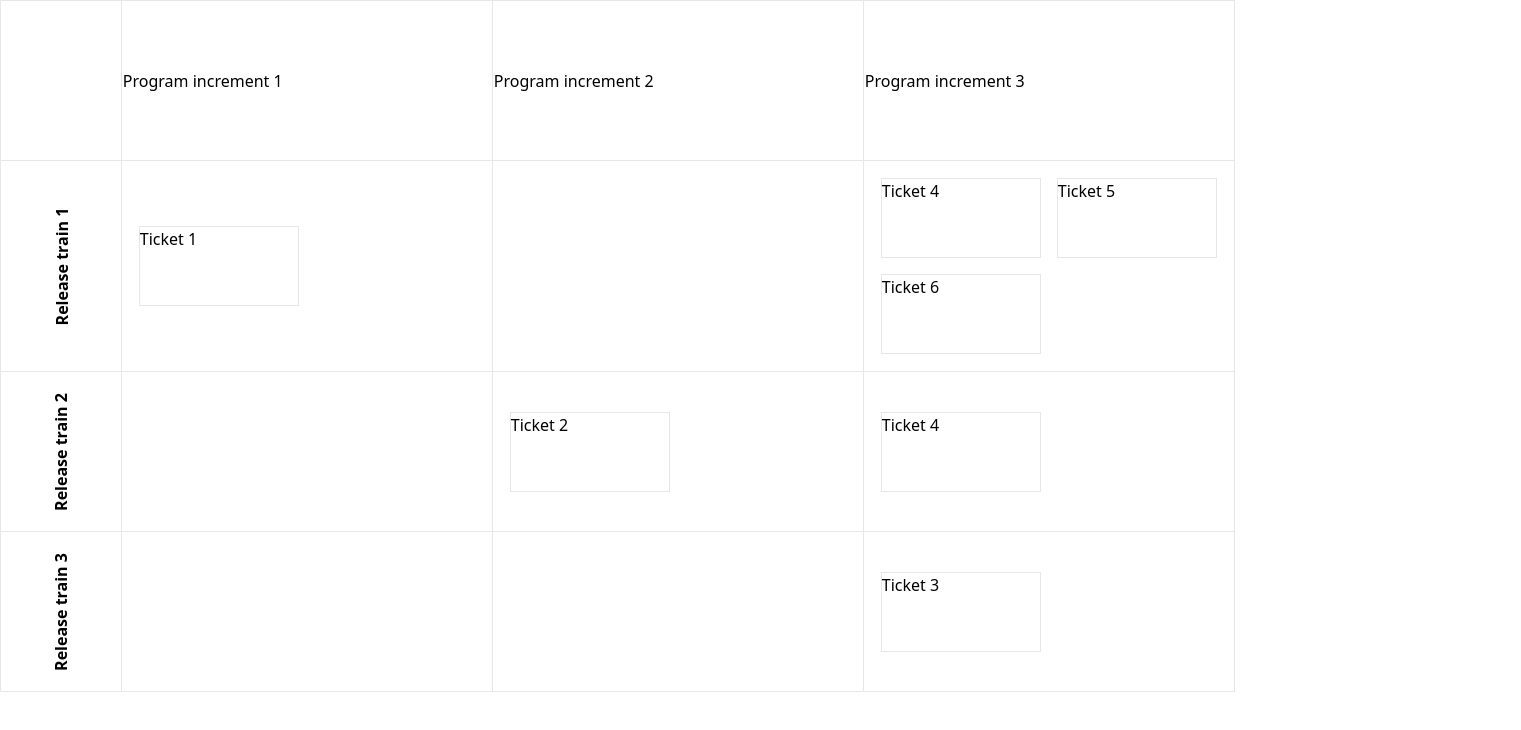
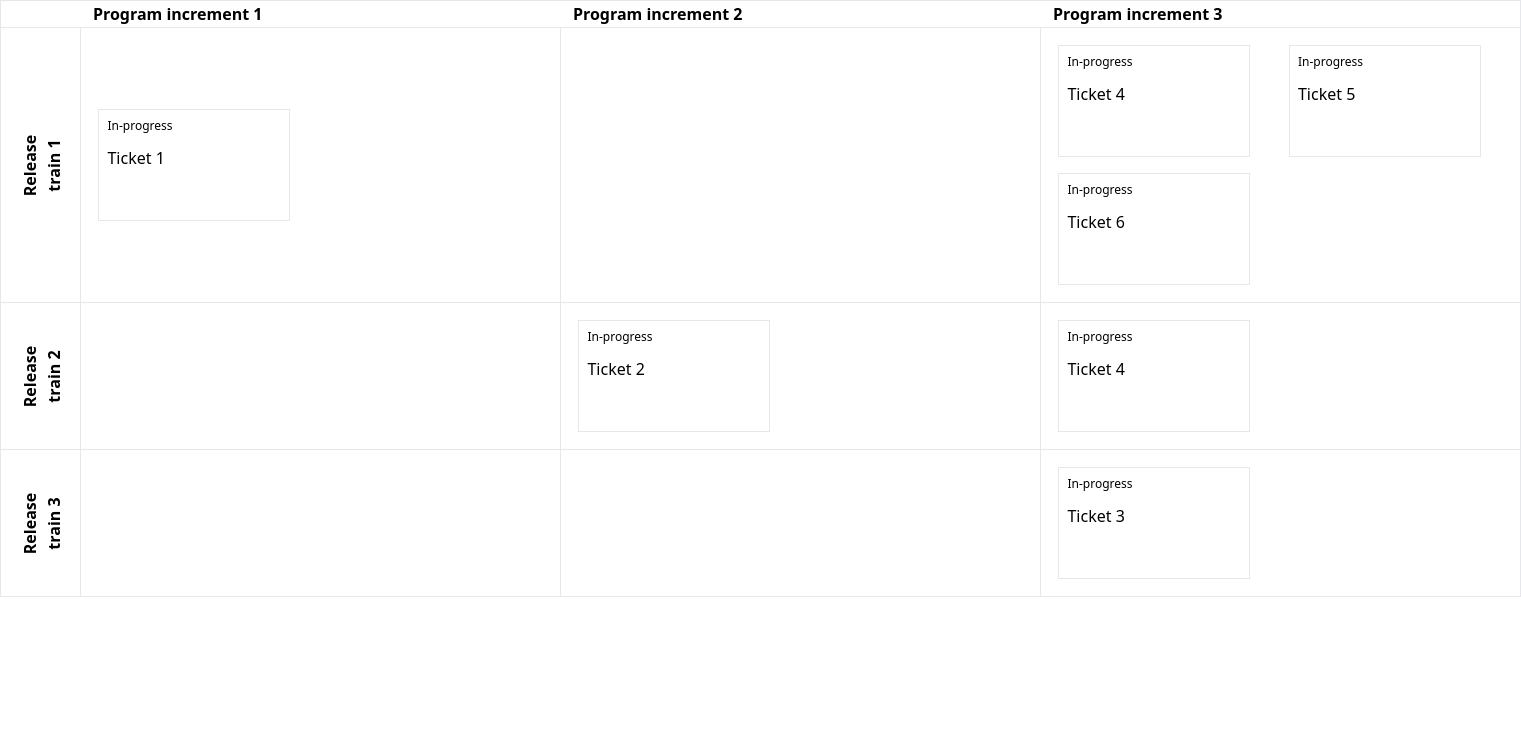
Before and after one commit to ArkadiNazarian/planning-board, a React (Create React App) app: page / in a window 1280 px wide. Shown: the top 730 px of the page, 1521 px wide, since content can reach past the window. Built offline with nearby package versions, Linux system fonts and the light colour scheme.

Commit message:
css was added

```diff
--- a/src/App.tsx
+++ b/src/App.tsx
@@ -3,22 +3,44 @@ import { release_train_list, program_increment_list } from "./data";
 import './my.css'
 
 const App = () => {
+
+  const color_picker = (index: number) => {
+    console.log(index)
+    switch (index) {
+      case 1:
+        return "custom_yellow";
+      case 2:
+        return "custom_red";
+      case 3:
+        return "custom_purple";
+      case 4:
+        return "custom_pink";
+      default:
+        break;
+    }
+  }
+
   return (
-    <div>
+    <div className="tw-w-full">
       <table className="tw-border">
+        <tbody>
           {
             release_train_list.map((train_value, train_index) => (
-            <tr>
-              <th className="tw-border">{train_value.title}</th>
+              <tr key={train_value._id}>
+                <th className={`${train_index === 0 ? "tw-border-none" : "tw-border"}`}>
+                  <div className={`tw-bg-${color_picker(train_index)} tw-p-2`}>
+                    {train_value.title}
+                  </div>
+                </th>
                 {
                   program_increment_list.map((increment_value, index) => (
-                  <td className="tw-border">{train_index === 0 ? increment_value.title:<Card program_increment_id={increment_value._id} release_train_id={train_value._id}/>}</td>
+                    <td key={increment_value._id} className={` ${train_index !== 0 && "tw-border"} ${train_index === 0 && "tw-pl-3 tw-font-bold"}`}>{train_index === 0 ? increment_value.title : <Card program_increment_id={increment_value._id} release_train_id={train_value._id} />}</td>
                   ))
                 }
               </tr>
-
             ))
           }
+        </tbody>
       </table>
     </div>
   )
--- a/src/card.tsx
+++ b/src/card.tsx
@@ -10,11 +10,12 @@ export const Card = (props: ICardModel) => {
     const filtered_array = tickets_list.filter((value, index) => value.program_increment_id === props.program_increment_id && value.release_train_id === props.release_train_id)
 
     return (
-        <div className="tw-grid tw-grid-cols-2 tw-p-2">
+        <div className="tw-grid tw-grid-cols-2 tw-p-2 tw-flex-wrap">
             {
                 filtered_array.map((value, index) => (
-                    <div className="tw-border tw-m-2 tw-w-40 tw-h-20">
-                        <p className="">{value.title}</p>
+                    <div key={value._id} className="tw-border tw-m-2 tw-w-48 tw-h-28 tw-p-2">
+                        <p className="tw-text-xs">{value.level}</p>
+                        <p className="tw-mt-3">{value.title}</p>
                     </div>
                 ))
             }
--- a/src/data.ts
+++ b/src/data.ts
@@ -15,8 +15,8 @@ export const program_increment_list = [
 
 export const release_train_list = [
     {
-        _id:"r0",
-        title:""
+        _id: "r0",
+        title: ""
     },
     {
         _id: "r1",
@@ -36,45 +36,50 @@ export const tickets_list = [
     {
         _id: "t1",
         program_increment_id: "p1",
-        release_train_id:"r1",
-        title: "Ticket 1"
+        release_train_id: "r1",
+        title: "Ticket 1",
+        level: "In-progress"
     },
     {
         _id: "t2",
         program_increment_id: "p2",
-        release_train_id:"r2",
-        title: "Ticket 2"
+        release_train_id: "r2",
+        title: "Ticket 2",
+        level: "In-progress"
     },
     {
         _id: "t3",
         program_increment_id: "p3",
-        release_train_id:"r3",
-        title: "Ticket 3"
+        release_train_id: "r3",
+        title: "Ticket 3",
+        level: "In-progress"
     },
     {
         _id: "t4",
         program_increment_id: "p3",
-        release_train_id:"r2",
-        title: "Ticket 4"
+        release_train_id: "r2",
+        title: "Ticket 4",
+        level: "In-progress"
     },
     {
         _id: "t4",
         program_increment_id: "p3",
-        release_train_id:"r1",
-        title: "Ticket 4"
-    }
-    ,
+        release_train_id: "r1",
+        title: "Ticket 4",
+        level: "In-progress"
+    },
     {
         _id: "t5",
         program_increment_id: "p3",
-        release_train_id:"r1",
-        title: "Ticket 5"
-    }
-    ,
+        release_train_id: "r1",
+        title: "Ticket 5",
+        level: "In-progress"
+    },
     {
         _id: "t6",
         program_increment_id: "p3",
-        release_train_id:"r1",
-        title: "Ticket 6"
+        release_train_id: "r1",
+        title: "Ticket 6",
+        level: "In-progress"
     }
- ]
+]
--- a/src/my.css
+++ b/src/my.css
@@ -1,4 +1,7 @@
 th{
-    height: 10rem;
     rotate: 270deg;
 }
+
+td{
+    min-width: 30rem;
+}
--- a/tailwind.config.js
+++ b/tailwind.config.js
@@ -9,6 +9,13 @@ module.exports = {
         'custom-origin': '15% 73%',
       }
     },
+    backgroundColor:{
+      "custom_yellow":"#BD910B",
+      "custom_red":"#D71E1E",
+      "custom_purple":"#8833EC",
+      "custom_pink":"#DD2285",
+      "custom_white":"#F0F0F0"
+    }
   },
   plugins: [],
 }
```
Lines whose indentation alone changed are shown as unchanged.
